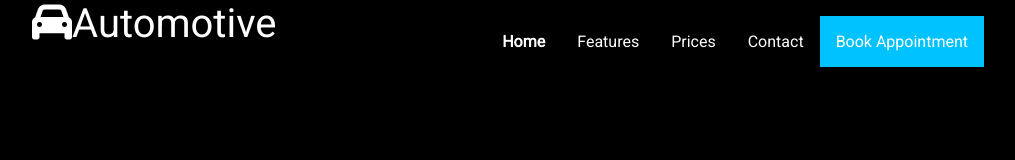
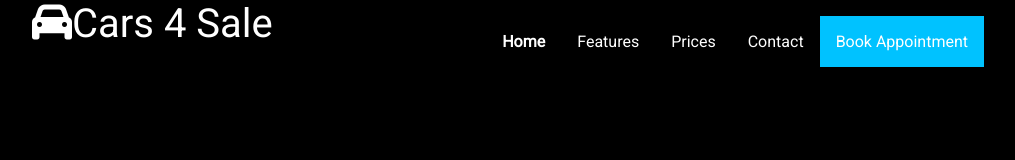
Before and after one commit to wjhall12/Nav_Hor_Icon, a plain HTML site: page index.html in a window 1280 px wide. Shown: the whole page, without its empty margins (124-1139 px from the left). Drawn offline with Linux system fonts and the light colour scheme.

Commit message:
Update index.html

```diff
--- a/index.html
+++ b/index.html
@@ -17,7 +17,7 @@
 
 <body>
   <nav class="container">
-    <div class="logo"><i class="fas fa-car"></i>Automotive
+    <div class="logo"><i class="fas fa-car"></i>Cars 4 Sale
 
     </div>
 
```
